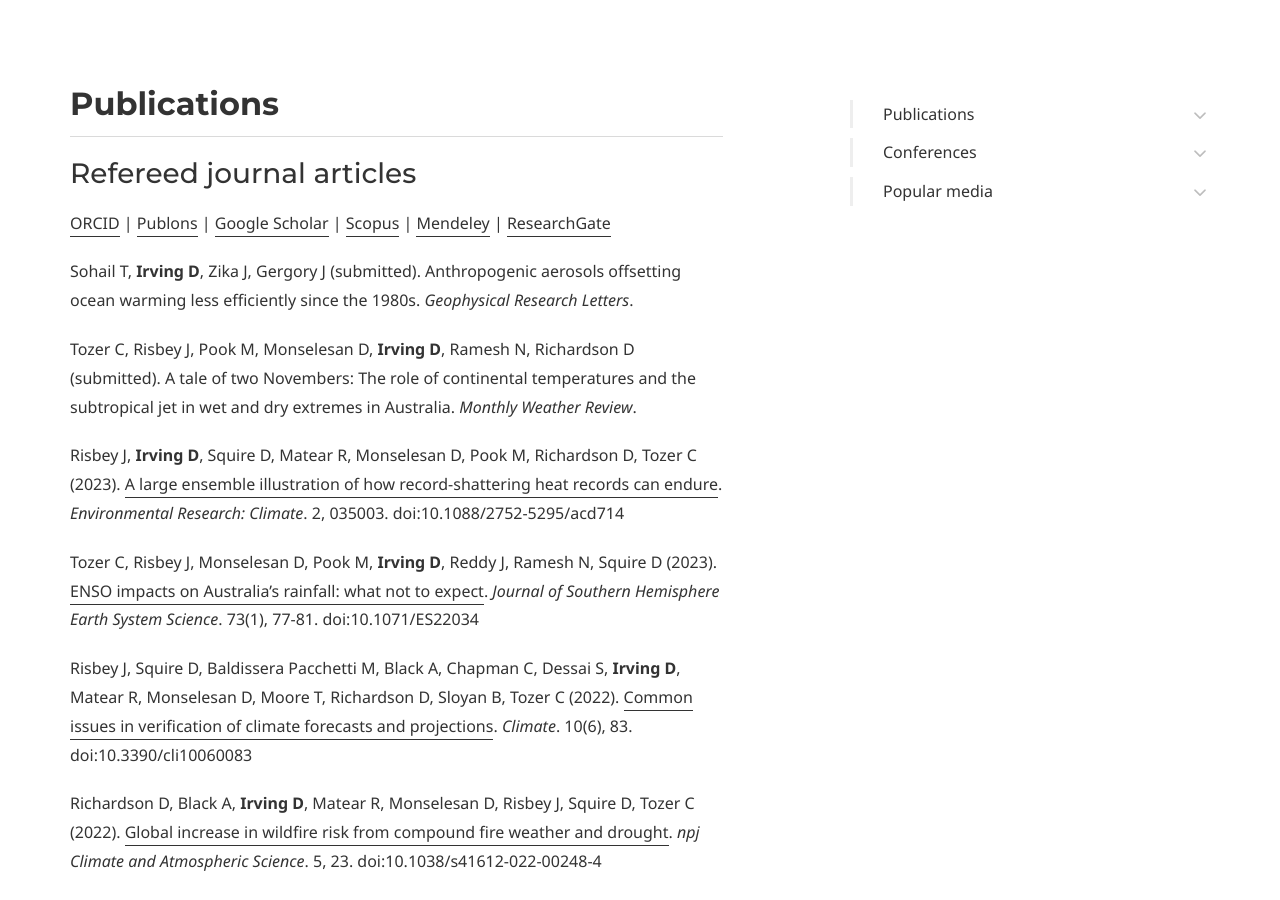
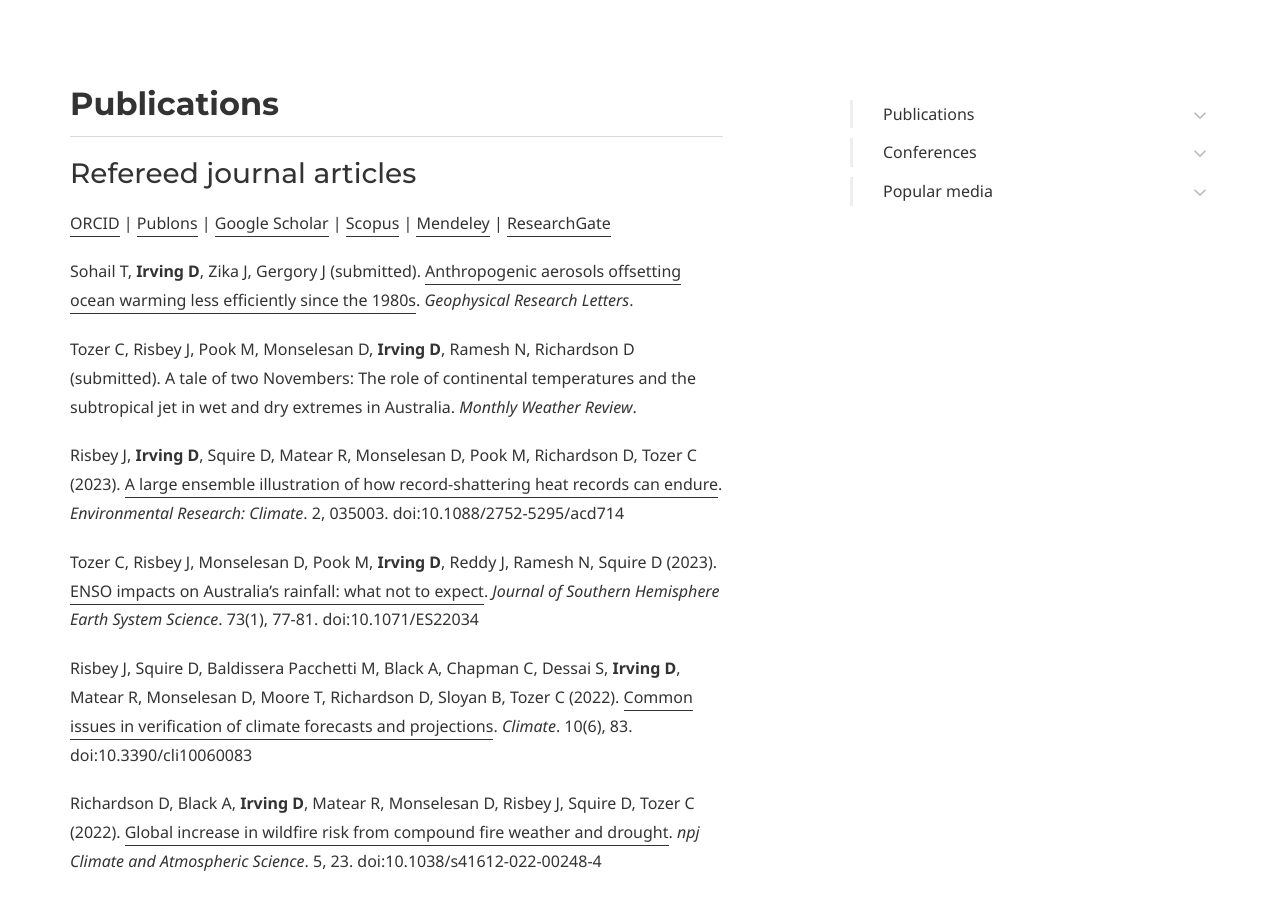
Before and after one commit to DamienIrving/damienirving.github.io, a Jekyll site: the page built from publications.md, in a window 1280 px wide and 900 px high, scrolled down 614 px. Built offline with Jekyll 4.4.1, drawn with Linux system fonts in a browser that asks for light colours; some web fonts are replaced; part of the change alters nothing that is shown.

```diff
--- a/publications.md
+++ b/publications.md
@@ -28,7 +28,7 @@ page_nav:
 [Mendeley](https://www.mendeley.com/profiles/damien-irving/) |
 [ResearchGate](https://www.researchgate.net/profile/Damien_Irving)
 
-Sohail T, **Irving D**, Zika J, Gergory J (submitted). Anthropogenic aerosols offsetting ocean warming less efficiently since the 1980s. *Geophysical Research Letters*.
+Sohail T, **Irving D**, Zika J, Gergory J (submitted). [Anthropogenic aerosols offsetting ocean warming less efficiently since the 1980s](https://doi.org/10.22541/essoar.168987142.28631718/v1). *Geophysical Research Letters*.
 
 Tozer C, Risbey J, Pook M, Monselesan D, **Irving D**, Ramesh N, Richardson D (submitted). A tale of two Novembers: The role of continental temperatures and the subtropical jet in wet and dry extremes in Australia. *Monthly Weather Review*.
 
```
